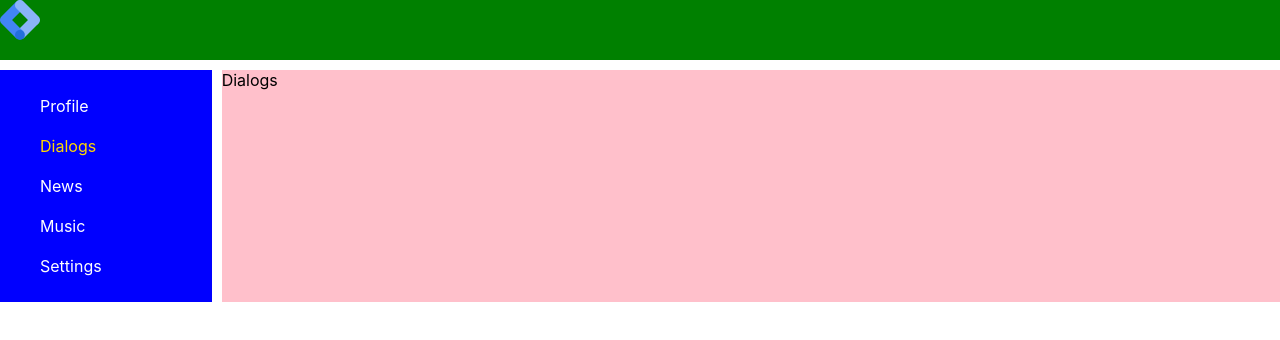
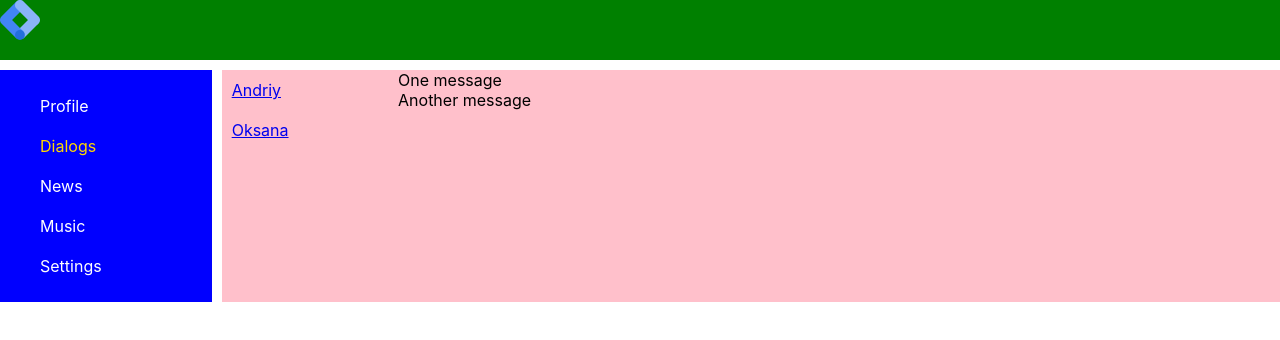
Before and after one commit to dunox/social-network, a React (Create React App) app: page /dialogs in a window 1280 px wide. Shown: the top 340 px of the page. Built offline with nearby package versions, Linux system fonts and the light colour scheme.

Commit message:
arrray from root file by props

```diff
--- a/src/App.js
+++ b/src/App.js
@@ -2,26 +2,26 @@
 import { BrowserRouter, Route } from 'react-router-dom';
 
 // Components
-import {SideBar} from './components/sidebar';
-import {Header} from './components/header';
-import {Profile} from './components/profile';
-import {Dialogs} from './components/dialogs';
-import {Music} from "./components/music";
-import {News} from "./components/news";
-import {Settings} from "./components/settings";
+import { SideBar } from './components/sidebar';
+import { Header } from './components/header';
+import { Profile } from './components/profile';
+import { Dialogs } from './components/dialogs';
+import { Music } from "./components/music";
+import { News } from "./components/news";
+import { Settings } from "./components/settings";
 
 // Other
 import "./App.scss";
 
-const App = () => {
+const App = (props) => {
     return (
         <BrowserRouter>
             <div className="App">
                 <Header/>
                 <SideBar/>
                 <div className="AppContent">
-                    <Route path='/profile' component={Profile}/>
-                    <Route path='/dialogs' component={Dialogs}/>
+                    <Route path='/profile' render={() => <Profile posts={props.posts}/>}/>
+                    <Route path='/dialogs' render={() => <Dialogs dialog={props.dialog} message={props.message}/>}/>
                     <Route path='/news' component={News}/>
                     <Route path='/music' component={Music}/>
                     <Route path='/settings' component={Settings}/>
--- a/src/components/dialogs/index.jsx
+++ b/src/components/dialogs/index.jsx
@@ -2,15 +2,26 @@
 import React from 'react';
 
 // Components
-
+import { DialogItem } from "./dialogItem/dialogItem";
+import { MessageItem } from "./messageItem/messageItem";
 
 // Other
 import styles from './styles/index.module.scss';
 
-export const Dialogs = () => {
+
+export const Dialogs = (props) => {
+
+    const dialogElementJSX = props.dialog.map( dialog => <DialogItem  name={dialog.name} id={dialog.id} /> );
+    const messageElementJSX = props.message.map( message => <MessageItem message={message.message} id={message.id}/> );
+
   return (
-    <div className={styles.content}>
-      Dialogs
+    <div className={styles.dialogs}>
+     <div className={styles.dialogList}>
+         { dialogElementJSX }
+     </div>
+     <div className={styles.messageList}>
+         { messageElementJSX }
+     </div>
     </div>
   )
 }
--- a/src/components/dialogs/styles/index.module.scss
+++ b/src/components/dialogs/styles/index.module.scss
@@ -0,0 +1,28 @@
+.dialogs {
+  display: grid;
+  grid-template-columns: 2fr 10fr;
+
+  .dialog {
+    &Item {
+      padding: 10px;
+      &.active {
+        color: gold;
+      }
+    }
+
+    &List {
+
+    }
+  }
+  .message {
+    padding: 10px;
+
+    &List {
+
+    }
+
+    &Item {
+
+    }
+  }
+}
--- a/src/components/profile/index.jsx
+++ b/src/components/profile/index.jsx
@@ -2,19 +2,19 @@
 import React from 'react';
 
 // Components
+import { ProfileInformation } from "./profileInformation";
 import { MyPosts } from './myPosts';
+
 
 // Other
 import styles from './styles/index.module.scss';
-import Hero from '../../images/mount-house.jpg';
 
 
-export const Profile = () => {
+export const Profile = (props) => {
   return (
     <div className={styles.profile}>
-      <div><img src={Hero} alt=""/></div>
-      <div>Ava + description</div>
-      <MyPosts />
+      <ProfileInformation />
+      <MyPosts posts={props.posts}/>
     </div>
   )
 }
--- a/src/components/profile/profileInformation/index.jsx
+++ b/src/components/profile/profileInformation/index.jsx
@@ -7,7 +7,7 @@ import React from 'react';
 import styles from './styles/index.module.scss'
 import Hero from "../../../images/mount-house.jpg";
 
-export const Index = () => {
+export const ProfileInformation = () => {
     return (
         <div className={styles.profileInformation}>
             <div><img src={Hero} alt=""/></div>
--- a/src/components/profile/profileInformation/styles/index.module.scss
+++ b/src/components/profile/profileInformation/styles/index.module.scss
@@ -1,4 +1,5 @@
 .profileDescription {
+  padding: 10px;
   img {
     width: 100%;
     max-height: 400px;
--- a/src/components/profile/styles/index.module.scss
+++ b/src/components/profile/styles/index.module.scss
@@ -1,8 +1,4 @@
 .profile {
   grid-area: mainContent;
   background-color: red;
-  img {
-    width: 100%;
-    max-height: 400px;
-  }
 }
--- a/src/index.js
+++ b/src/index.js
@@ -4,9 +4,24 @@ import './index.scss';
 import App from './App';
 import reportWebVitals from './reportWebVitals';
 
+const dialogData = [
+    { id: 1, name: 'Andriy'},
+    { id: 2, name: 'Oksana'},
+];
+
+const messageData = [
+    { id: 1, message: 'One message'},
+    { id: 2, message: 'Another message'},
+];
+
+const postData = [
+    { message: 'This is my first post', likesCounter: 12},
+    { message: 'I\'m fine', likesCounter: 27},
+]
+
 ReactDOM.render(
   <React.StrictMode>
-    <App />
+    <App posts={postData} dialog={dialogData} message={messageData}/>
   </React.StrictMode>,
   document.getElementById('root')
 );
```
